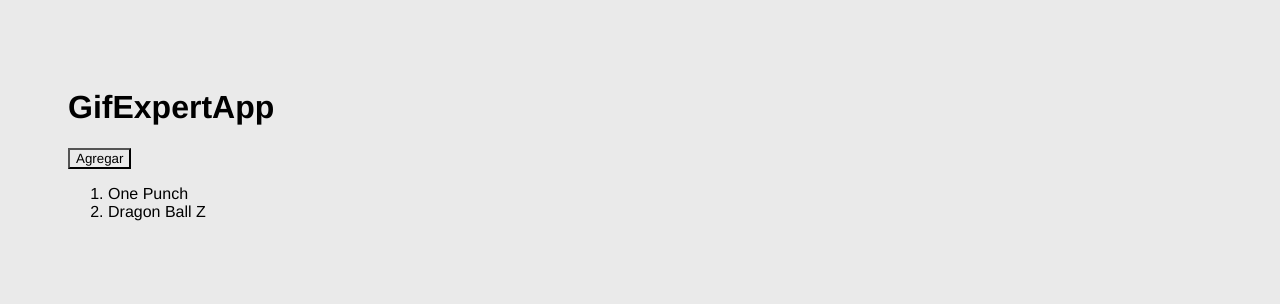
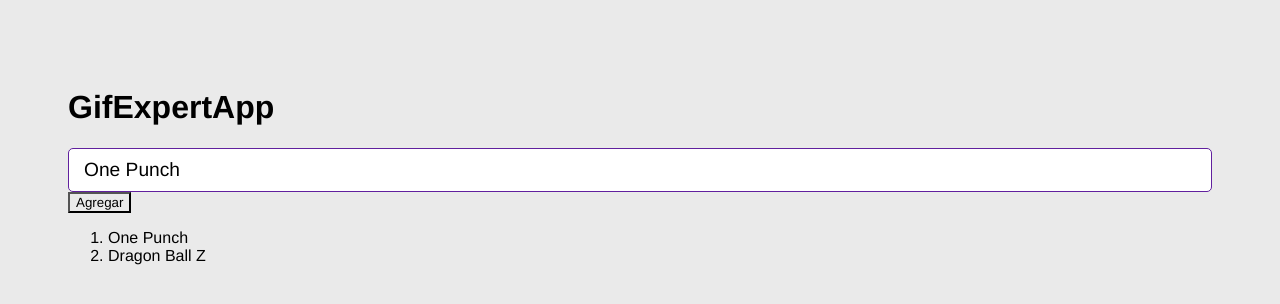
Before and after one commit to danielalbanez40/react-de-cero-a-experto-MERN, a React (Vite) app in the folder 04-gif-expert-app/: page / in a window 1280 px wide. Shown: the top 304 px of the page. Built offline with nearby package versions, Linux system fonts and the light colour scheme.

Commit message:
GifExpertApp: Creating AddCategory Component

```diff
--- a/04-gif-expert-app/src/GifExpertApp.jsx
+++ b/04-gif-expert-app/src/GifExpertApp.jsx
@@ -1,12 +1,12 @@
 import { useState } from 'react';
+import AddCategory from './components/AddCategory';
 
 const GifExpertApp = () => {
   const [categories, setCategories] = useState(['One Punch', 'Dragon Ball Z']);
 
   const handleAddCategory = () => {
-
     console.log(categories);
-    const addCategory = [...categories,'Valorant']
+    const addCategory = [...categories, 'Valorant'];
     setCategories(addCategory);
     // setCategories(cat => addCategory);
   };
@@ -15,7 +15,9 @@ const GifExpertApp = () => {
     <>
       {/* Titulo */}
       <h1>GifExpertApp</h1>
-      {/* Input  */}
+
+      {/* Input */}
+      <AddCategory />
 
       {/* Listado de Gifs */}
       <button onClick={handleAddCategory}>Agregar</button>
--- /dev/null
+++ b/04-gif-expert-app/src/components/AddCategory.jsx
@@ -0,0 +1,23 @@
+import { useState } from 'react';
+
+const AddCategory = () => {
+  const [inputsearch, setInputsearch] = useState('One Punch');
+
+  const handleChange = (e) => {
+    setInputsearch(e.target.value);
+  };
+
+  const handleSubmit = (e) => {
+    e.preventDefault();
+    console.log(inputsearch);
+
+  };
+
+  return (
+    <form onSubmit={handleSubmit}>
+      <input type="search" placeholder="Buscar Gifs" value={inputsearch} onChange={handleChange} />
+    </form>
+  );
+};
+
+export default AddCategory;
```
